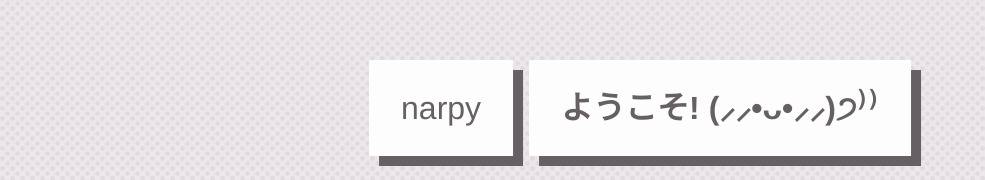
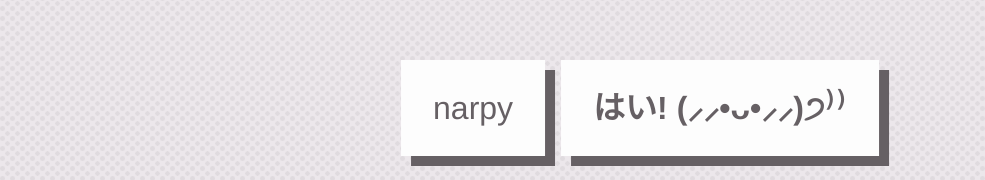
Before and after one commit to narpy/narpy.dog, a plain HTML site: page index.html in a window 1280 px wide. Shown: the part 164-344 px from the top of the page, without its empty margins (0-985 px from the left). Drawn offline with nearby package versions, Linux system fonts and the light colour scheme.

Commit message:
Update index.html

```diff
--- a/index.html
+++ b/index.html
@@ -14,7 +14,7 @@
 	<div id="container">
 		<div class="row">
 			<span class="card">narpy</span>
-			<span class="card" style="animation-delay: .1s"><b>ようこそ! (⸝⸝•ᴗ•⸝⸝)੭⁾⁾</b></span>
+			<span class="card" style="animation-delay: .1s"><b>はい! (⸝⸝•ᴗ•⸝⸝)੭⁾⁾</b></span>
 		</div>
 		<div class="row">
 			<a href="https://twitter.com/narpic" class="card card-link" style="animation-delay: .1s"><i class="icon icon-twitter"></i></a>
```
